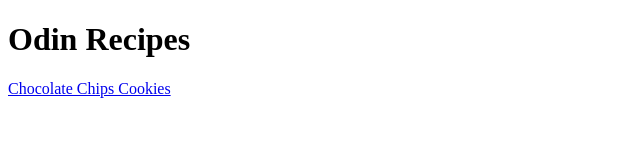
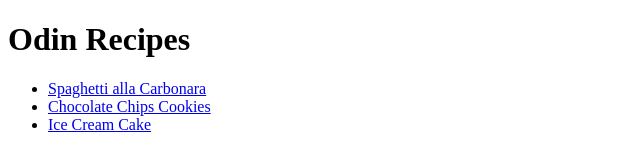
Before and after one commit to BryantLBP/odin-recipes, a plain HTML site: page index.html in a window 1280 px wide. Shown: the whole page, without its empty margins (0-640 px from the left). Drawn offline with Linux system fonts and the light colour scheme.

Commit message:
Add final details index.html

```diff
--- a/index.html
+++ b/index.html
@@ -7,6 +7,10 @@
 </head>
 <body>
     <h1>Odin Recipes</h1>
-    <a href="./recipes/cookies.html">Chocolate Chips Cookies</a>
+    <ul>
+    <li><a href="./recipes/spaghettiAllaCarbonara.html">Spaghetti alla Carbonara</a></li>
+    <li><a href="./recipes/cookies.html">Chocolate Chips Cookies</a></li>
+    <li><a href="./recipes/iceCreamCake.html">Ice Cream Cake</a></li>
+    </ul>
 </body>
 </html>
```
